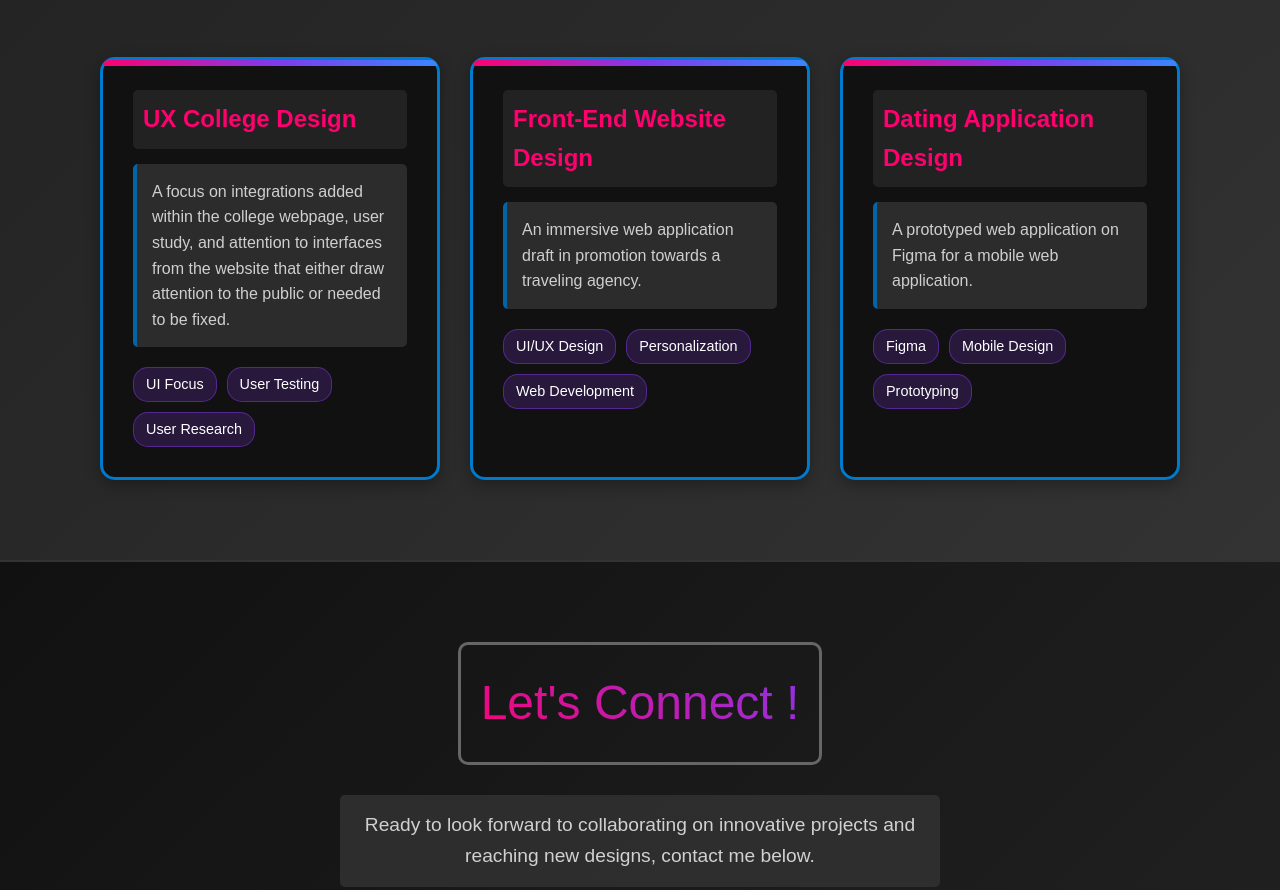
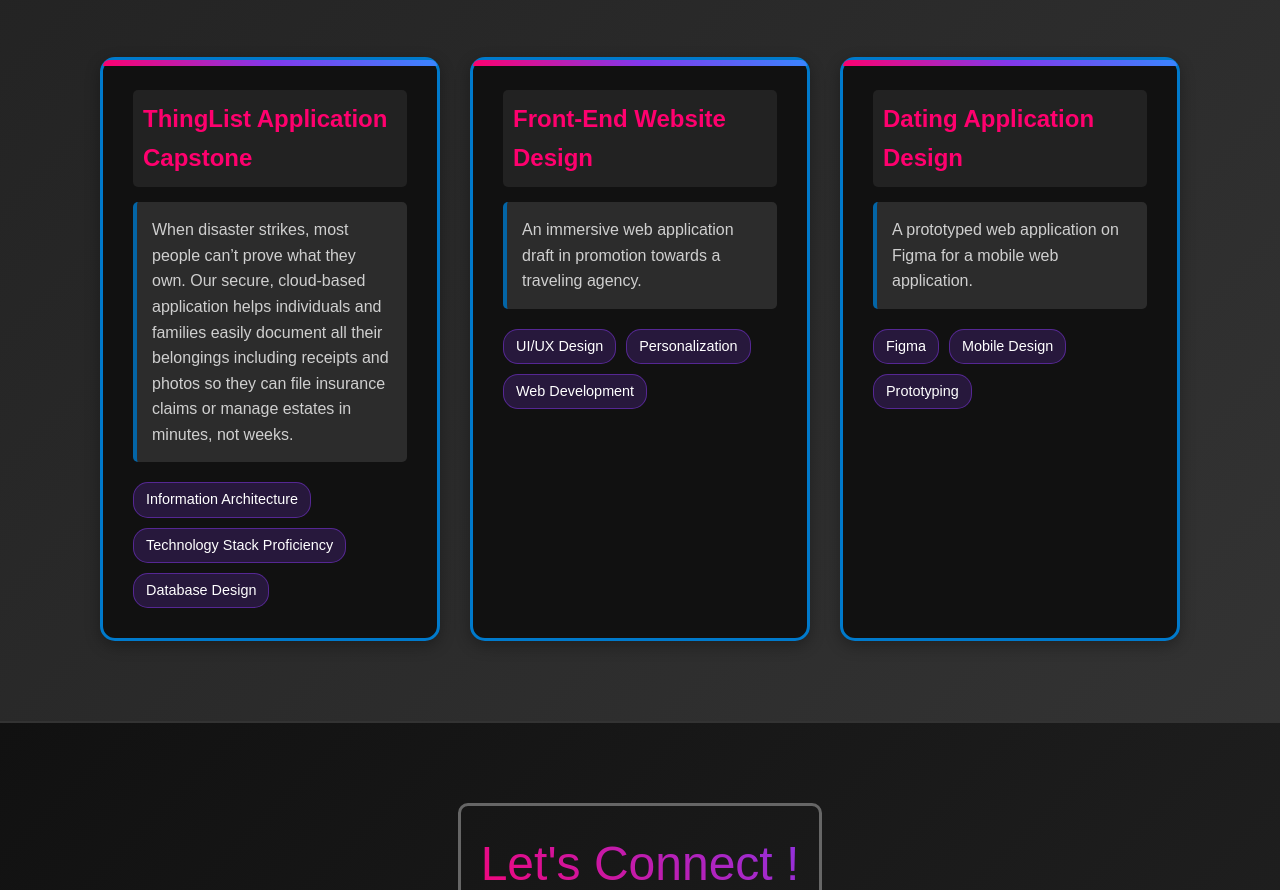
Before and after one commit to Alanie-M/portfolio, a plain HTML site: page index.html in a window 1280 px wide. Shown: the part 1553-2443 px from the top of the page. Drawn offline with Linux system fonts and the light colour scheme.

Commit message:
New project edits

```diff
--- a/index.html
+++ b/index.html
@@ -62,12 +62,12 @@
                <div class="portfolio-title">Featured Projects</div>
                <div class="portfolio-grid">
                    <a href="https://docs.google.com/document/d/1jbvx8Utym0AXtjXCUB2VE9Bmu5k6PHp0a1qouiJf2Yg/edit?usp=sharing" target="_blank" class="portfolio-card-wireframe">
-                       <div class="card-title">UX College Design</div>
-                       <div class="card-text">A focus on integrations added within the college webpage, user study, and attention to interfaces from the website that either draw attention to the public or needed to be fixed.</div>
+                       <div class="card-title">ThingList Application Capstone</div>
+                       <div class="card-text"> When disaster strikes, most people can’t prove what they own. Our secure, cloud-based application helps individuals and families easily document all their belongings including receipts and photos so they can file insurance claims or manage estates in minutes, not weeks.</div>
                        <div class="card-tags">
-                           <div class="card-tag">UI Focus</div>
-                           <div class="card-tag">User Testing</div>
-                           <div class="card-tag">User Research</div>
+                           <div class="card-tag">Information Architecture</div>
+                           <div class="card-tag">Technology Stack Proficiency</div>
+                           <div class="card-tag">Database Design</div>
                        </div>
                    </a>
 
```
